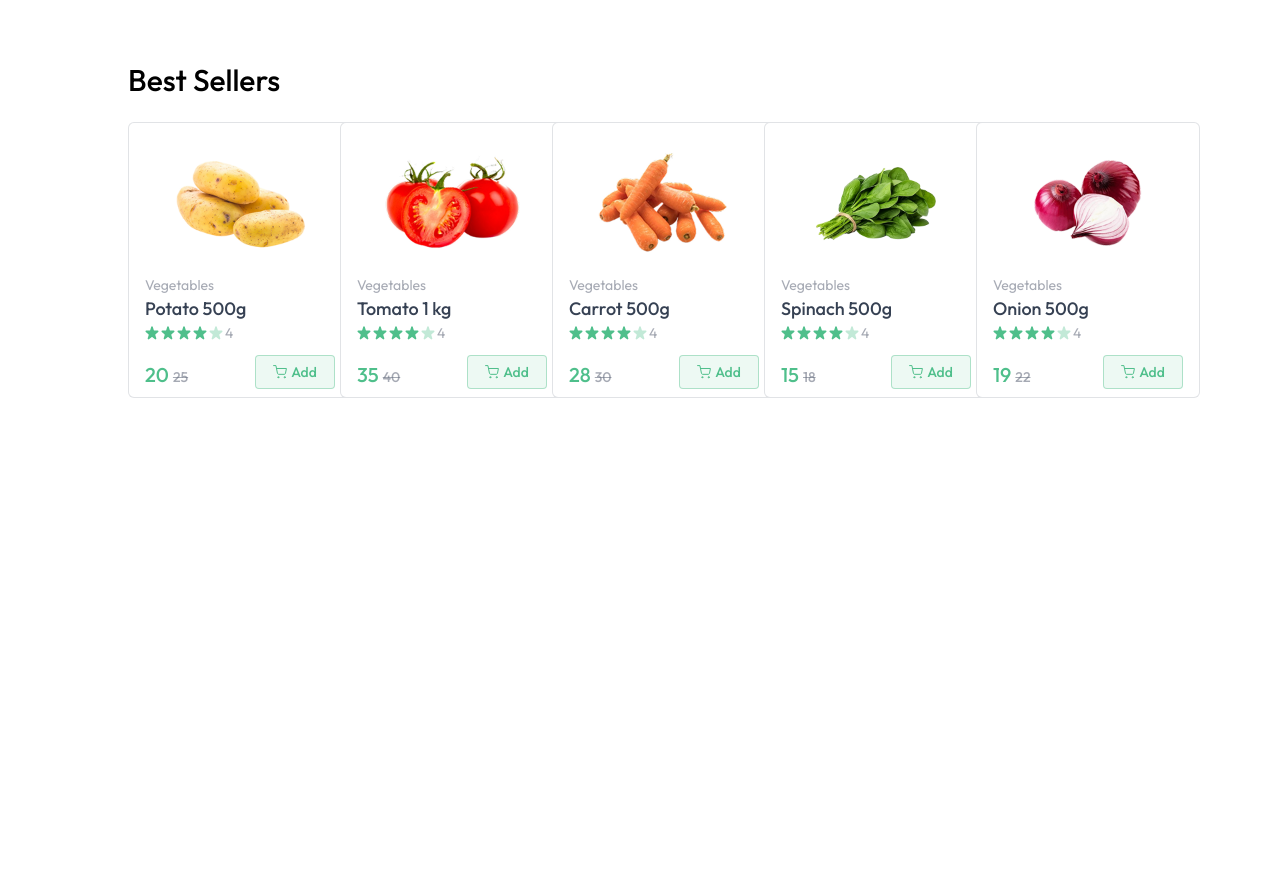
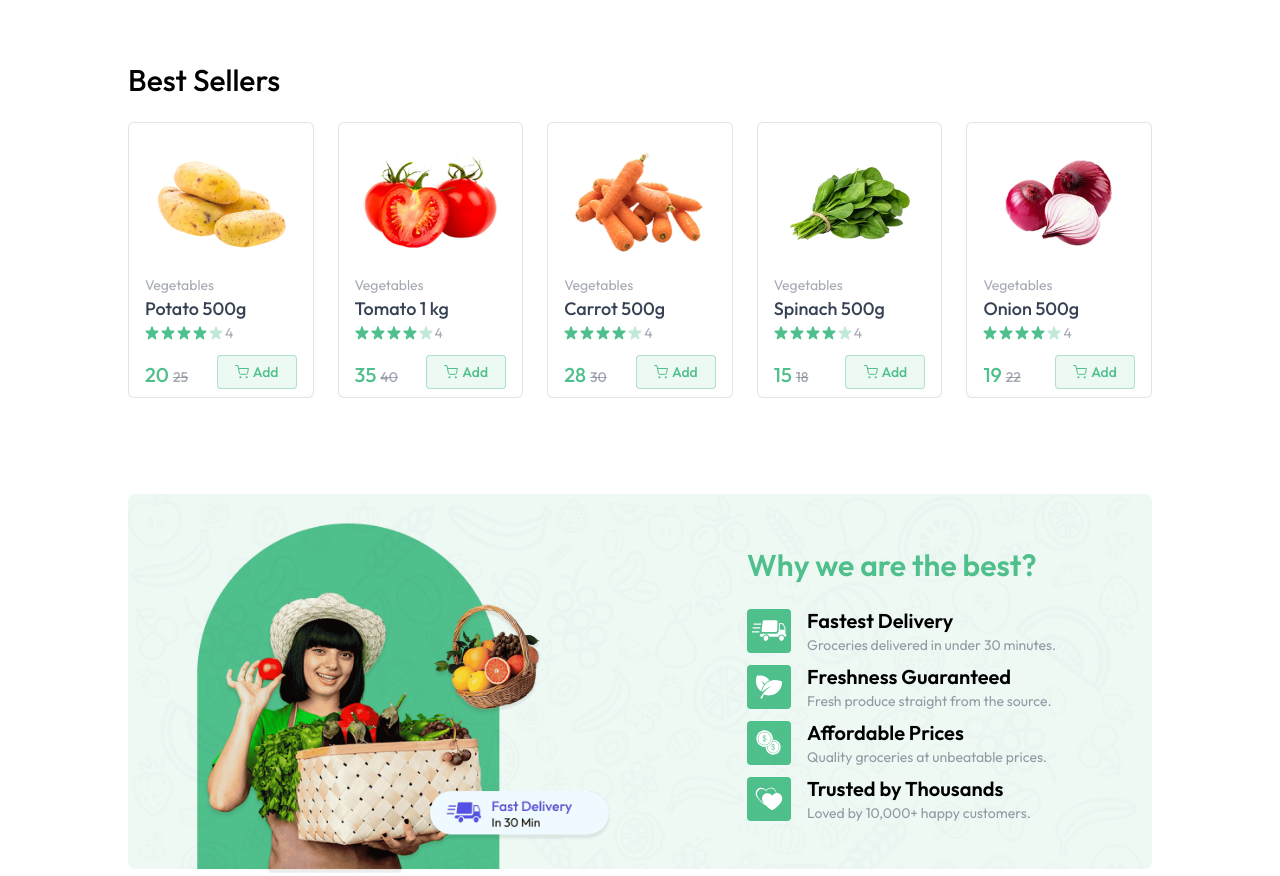
Before and after one commit to Aditya-5831/green-cart-grocery-app, a React (Vite) app in the folder frontend/: page / in a window 1280 px wide. Shown: the part 806-1682 px from the top of the page. Before the commit the page ends 1204 px from the top, so only its background shows below. Built offline with nearby package versions, Linux system fonts and the light colour scheme.

Commit message:
feat: update BestSeller and ProductCard styles, and add BottomBanner to Home page

```diff
--- a/frontend/src/components/BestSeller.tsx
+++ b/frontend/src/components/BestSeller.tsx
@@ -9,7 +9,7 @@
     <div className="mt-16">
         <p className="text-2xl md:text-3xl font-medium">Best Sellers</p>
 
-        <div className="grid grid-cols-2 sm:grid-cols-3 md:grid-cols-4 gap-3 md:gap-9 lg:grid-cols-5 mt-6">
+        <div className="grid grid-cols-2 sm:grid-cols-3 md:grid-cols-4 gap-5 md:gap-6 lg:grid-cols-5 mt-6">
            {products.filter(product => product.inStock).slice(0, 5).map((product: Product) => <ProductCard key={product._id} product={product}/>)}
         </div>
     </div>
--- /dev/null
+++ b/frontend/src/components/BottomBanner.tsx
@@ -0,0 +1,26 @@
+import { bottom_banner_image, bottom_banner_image_sm, features } from '../constants/assets'
+
+const BottomBanner = () => {
+  return (
+    <div className='relative mt-24'>
+        <img src={bottom_banner_image} alt="bottom banner" className='hidden w-full md:block'/>
+        <img src={bottom_banner_image_sm} alt="bottom banner" className='w-full md:hidden'/>
+
+        <div className='absolute inset-0 flex flex-col items-center md:items-end md:justify-center pt-16 md:pt-0 md:pr-24'>
+          <div>
+            <h1 className='text-2xl md:text-3xl font-semibold text-primary mb-6'>Why we are the best?</h1>
+            {features.map((feature, index) =>
+            <div key={index} className='flex items-center gap-4 mt-2'>
+              <img src={feature.icon} alt={feature.title} className='w-9 md:w-11'/>
+           <div>
+           <h3 className='text-lg md:text-xl font-semibold'>{feature.title}</h3>
+           <p className='text-gray-500/70 text-xs md:text-sm'>{feature.description}</p>
+           </div>
+            </div>)}
+          </div>
+        </div>
+    </div>
+  )
+}
+
+export default BottomBanner
--- a/frontend/src/components/ProductCard.tsx
+++ b/frontend/src/components/ProductCard.tsx
@@ -10,7 +10,7 @@
     const { currency, addToCart, decrementCartItem, cartItems, navigate } = useAppContext()
 
   return (
-    <div className="border border-gray-500/20 rounded-md md:px-4 px-3 py-2 bg-white min-w-56 max-w-56 w-full">
+    <div className="border border-gray-500/20 rounded-md md:px-4 px-3 py-2 bg-white max-w-56 w-full">
             <div className="group cursor-pointer flex items-center justify-center px-2">
                 <img className="group-hover:scale-105 transition max-w-26 md:max-w-36" src={product.image[0]} alt={product.name} />
             </div>
--- a/frontend/src/pages/Home.tsx
+++ b/frontend/src/pages/Home.tsx
@@ -1,4 +1,5 @@
 import BestSeller from "../components/BestSeller"
+import BottomBanner from "../components/BottomBanner"
 import Categories from "../components/Categories"
 import MainBanner from "../components/MainBanner"
 
@@ -8,6 +9,7 @@
         <MainBanner/>
         <Categories/>
         <BestSeller/>
+        <BottomBanner/>
     </div>
   )
 }
```
